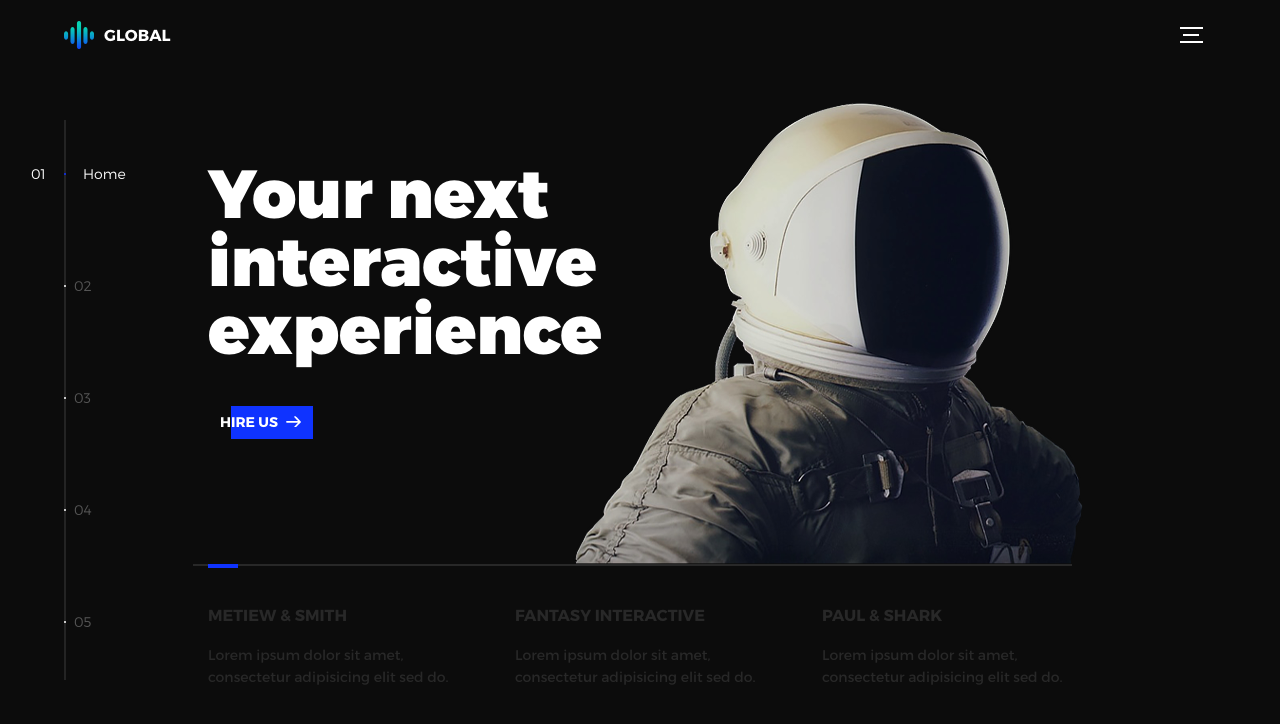
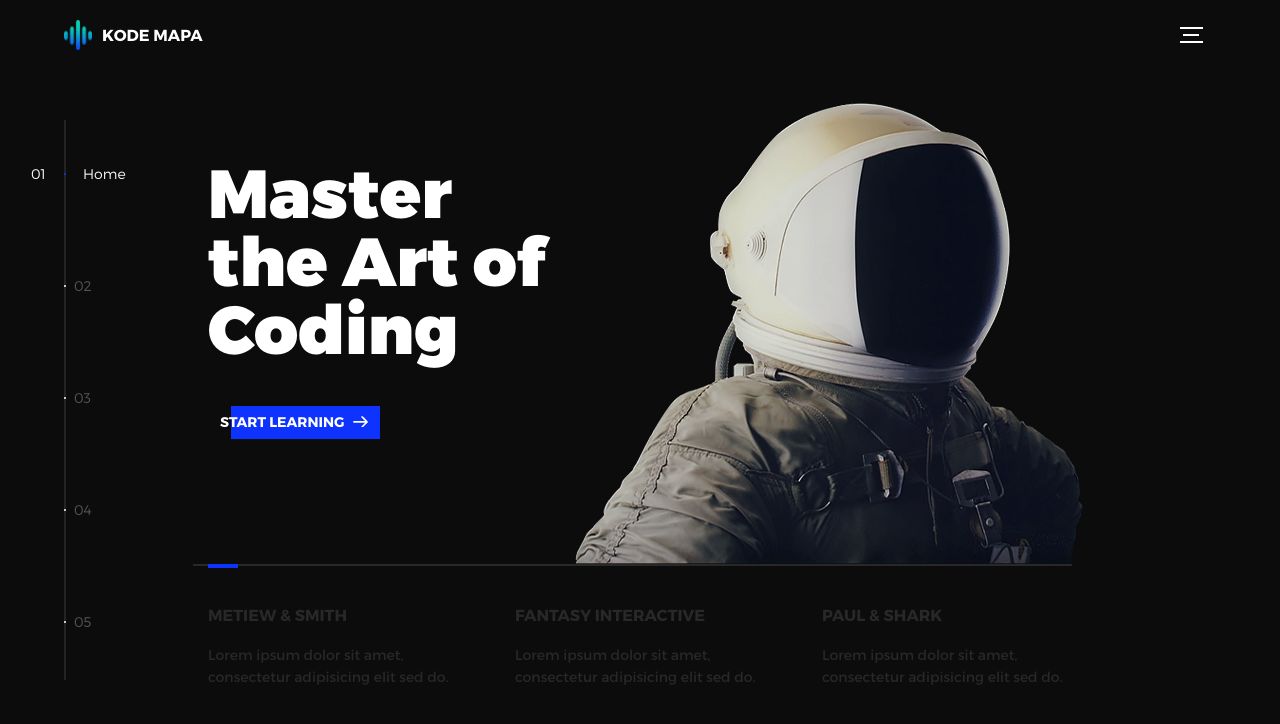
Before and after one commit to oggupavan/KODEMAPA, a plain HTML site: page index.html in a window 1280 px wide. Drawn offline with nearby package versions, Linux system fonts and the light colour scheme.

Commit message:
into check

```diff
--- a/index.html
+++ b/index.html
@@ -15,8 +15,8 @@
 <!-- notification for small viewports and landscape oriented smartphones -->
 <div class="device-notification">
   <a class="device-notification--logo" href="#0">
-    <img src="assets/img/logo.png" alt="Global">
-    <p>Global</p>
+    <img src="assets/img/logo.png" height="30px" width="28px" alt="Global">
+    <p>Kode Mapa</p>
   </a>
   <p class="device-notification--message">Global has so much to offer that we must request you orient your device to portrait or find a larger screen. You won't be disappointed.</p>
 </div>
@@ -27,10 +27,10 @@
       <div class="l-wrapper">
         <header class="header">
           <a class="header--logo" href="#0">
-            <img src="assets/img/logo.png" alt="Global">
-            <p>Global</p>
+            <img src="assets/img/logo.png" height="30px" width="28px" alt="Global">
+            <p>Kode Mapa</p>
           </a>
-          <button class="header--cta cta">Hire Us</button>
+          <button class="header--cta cta">Start Now</button>
           <div class="header--nav-toggle">
             <span></span>
           </div>
@@ -41,15 +41,15 @@
             <li><span>Works</span></li>
             <li><span>About</span></li>
             <li><span>Contact</span></li>
-            <li><span>Hire us</span></li>
+            <li><span>Contact us</span></li>
           </ul>
         </nav>
         <ul class="l-main-content main-content">
           <li class="l-section section section--is-active">
             <div class="intro">
               <div class="intro--banner">
-                <h1>Your next<br>interactive<br>experience</h1>
-                <button class="cta">Hire Us
+                <h1>Master<br>the Art of<br>Coding</h1>
+                <button class="cta">Start Learning
                   <svg version="1.1" id="Layer_1" xmlns="http://www.w3.org/2000/svg" xmlns:xlink="http://www.w3.org/1999/xlink" x="0px" y="0px" viewBox="0 0 150 118" style="enable-background:new 0 0 150 118;" xml:space="preserve">
                   <g transform="translate(0.000000,118.000000) scale(0.100000,-0.100000)">
                     <path d="M870,1167c-34-17-55-57-46-90c3-15,81-100,194-211l187-185l-565-1c-431,0-571-3-590-13c-55-28-64-94-18-137c21-20,33-20,597-20h575l-192-193C800,103,794,94,849,39c20-20,39-29,61-29c28,0,63,30,298,262c147,144,272,271,279,282c30,51,23,60-219,304C947,1180,926,1196,870,1167z"/>
```
